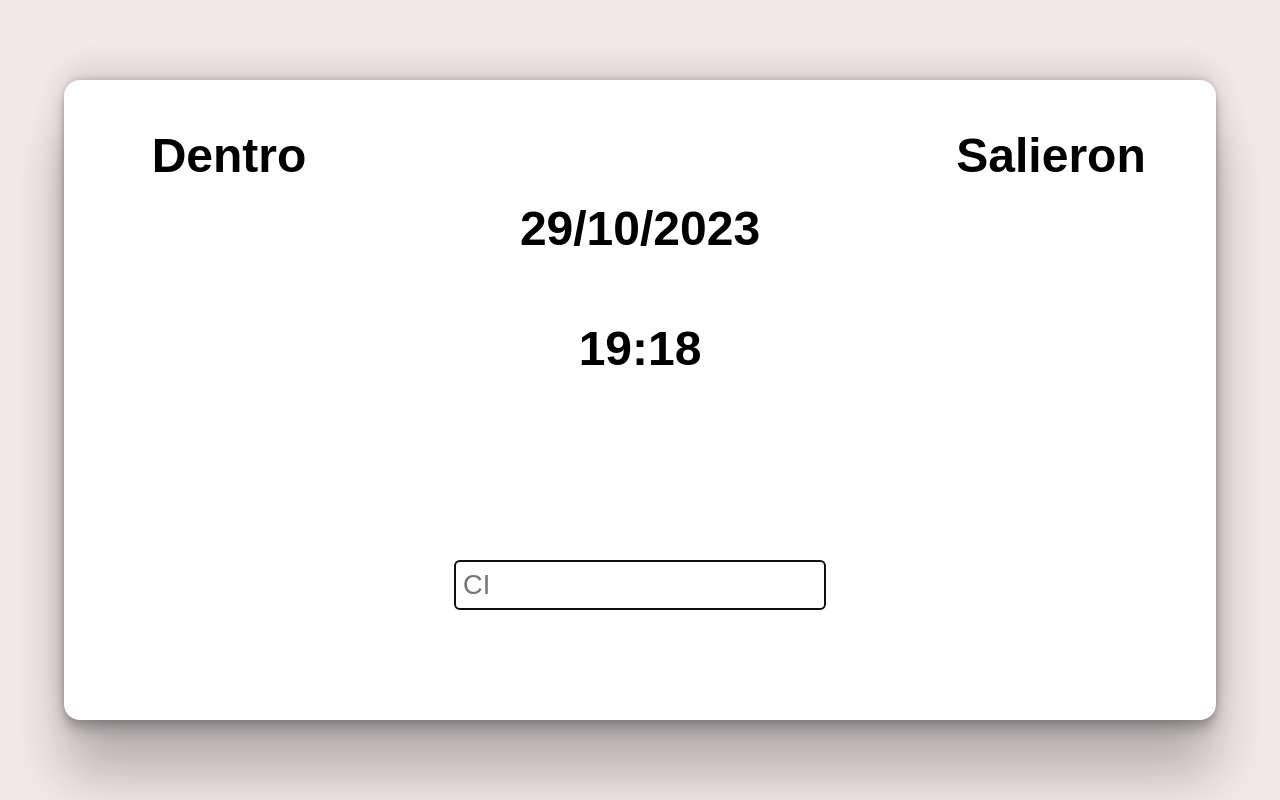
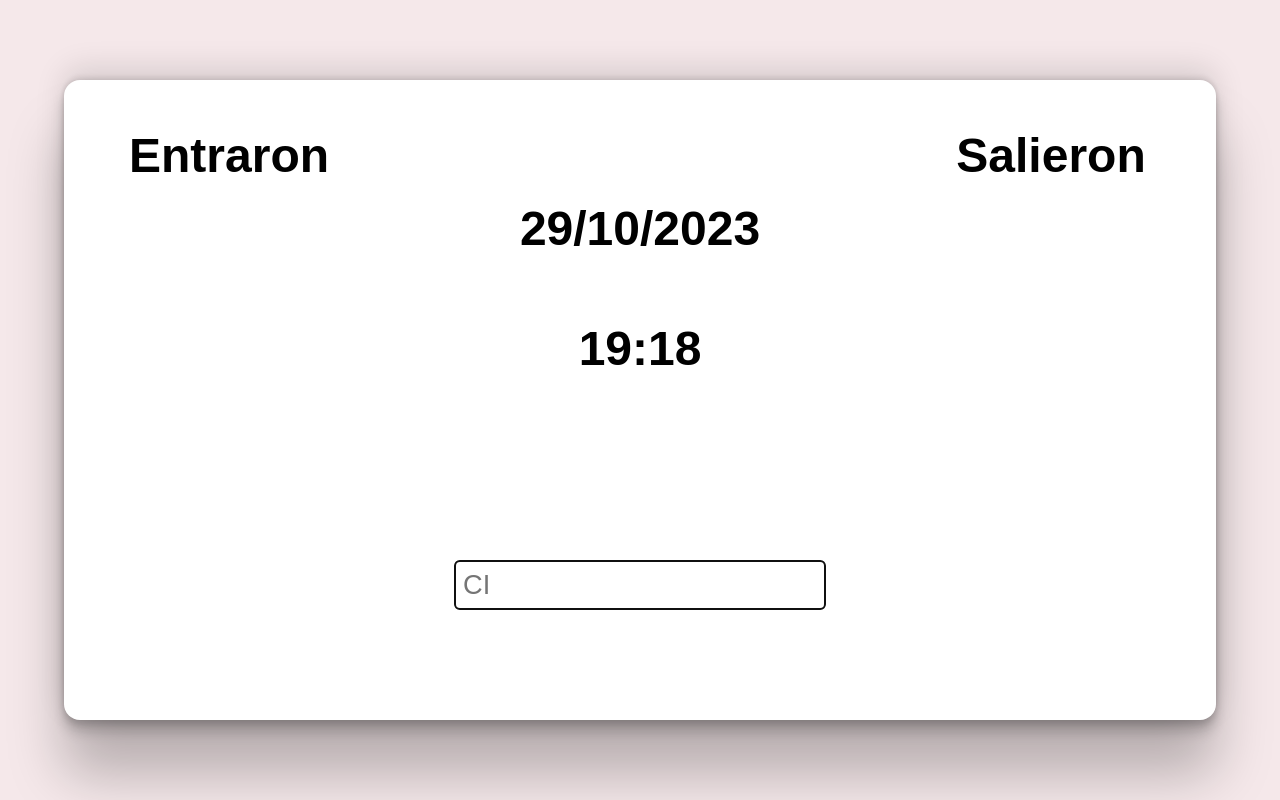
Before and after one commit to SantiagoPintos/registro-uso-esi, a website with bundled scripts: page src/index.html in a window 1280 px wide. Built offline with nearby package versions, Linux system fonts and the light colour scheme.

Commit message:
html: fix string
Signed-off-by: Santiago Pintos <spintos@outlook.es>

```diff
--- a/src/index.html
+++ b/src/index.html
@@ -10,7 +10,7 @@
     <main>
         <section>
             <div id="in">
-                <h1 class="title">Dentro</h1>
+                <h1 class="title">Entraron</h1>
             </div>
             <div id="main">
                 <div>
```
